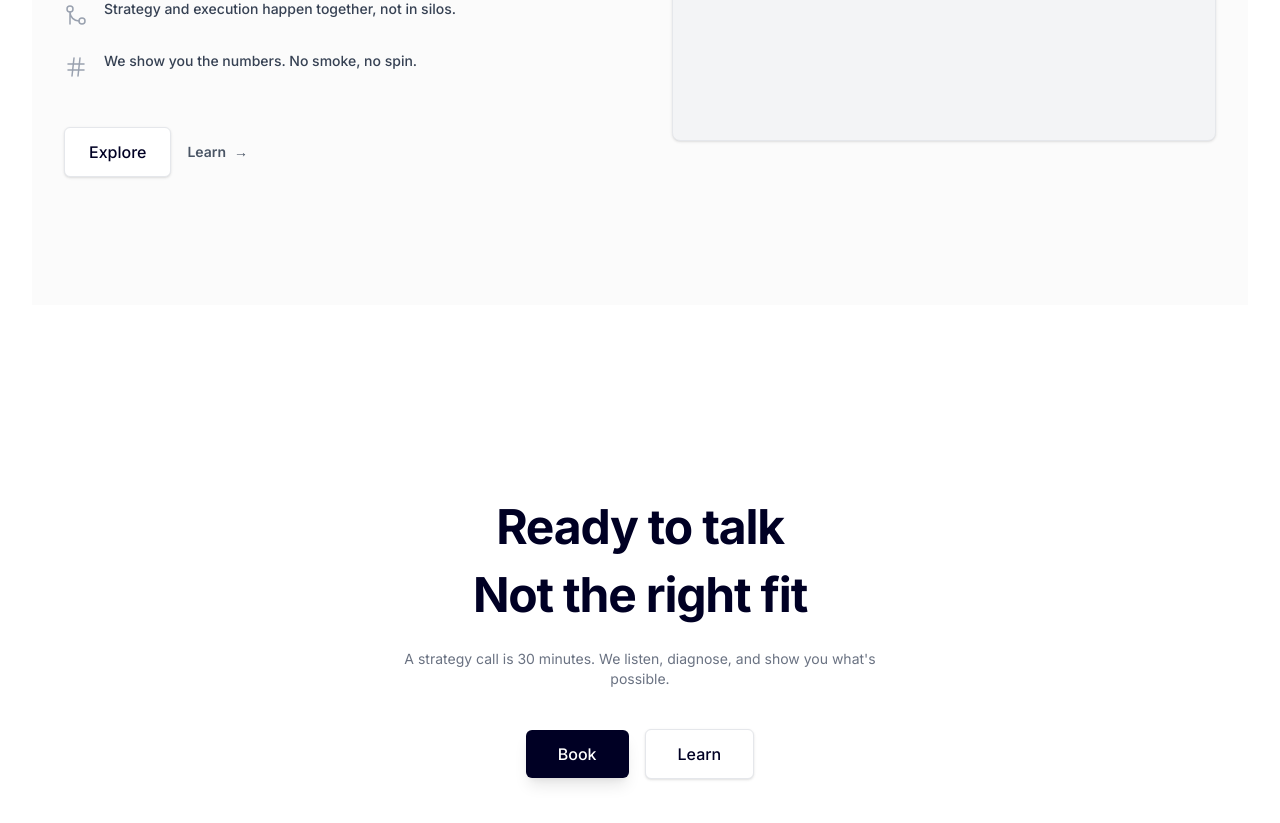
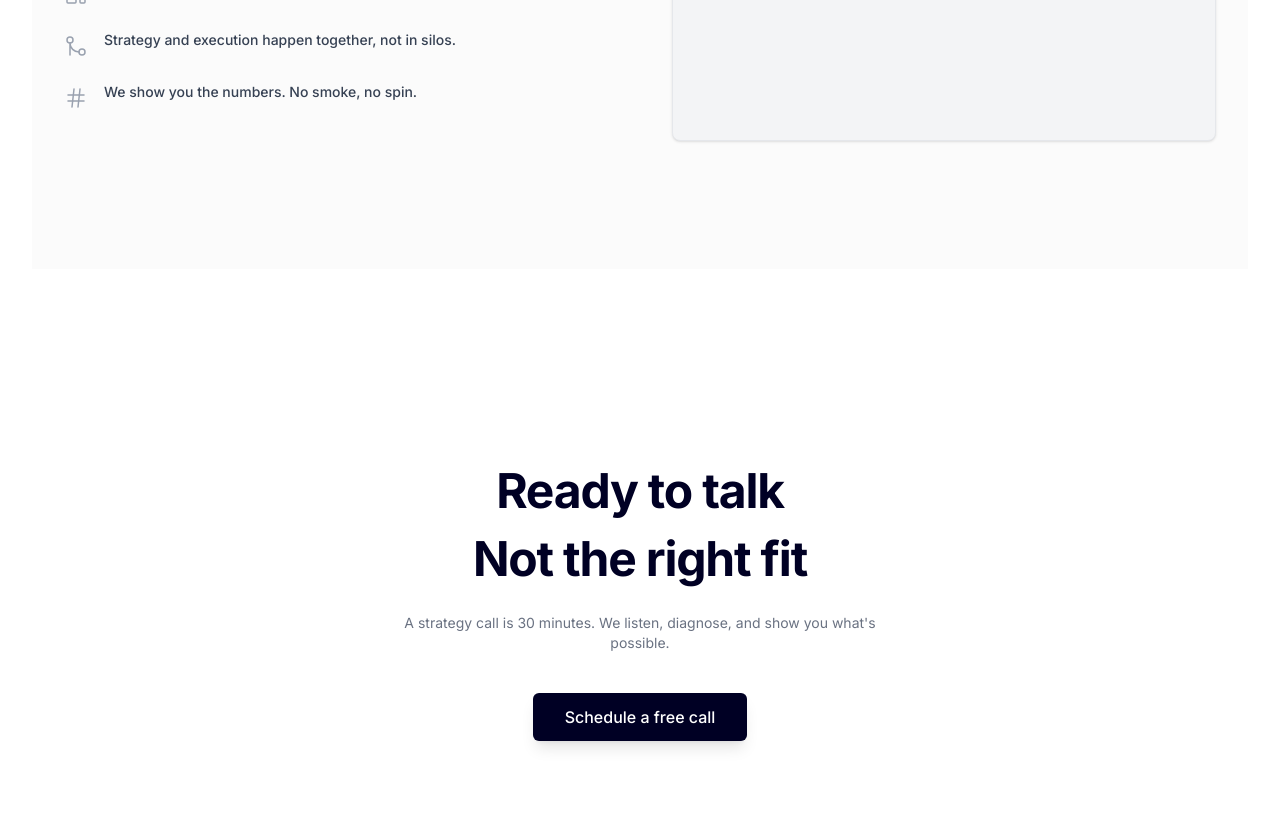
Before and after one commit to inyutek/New_Inyutek, a Next.js app: page / in a window 1280 px wide. Shown: the part 7940-8763 px from the top of the page. Built offline with nearby package versions, Linux system fonts and the light colour scheme.

Commit message:
cta and why page done

```diff
--- a/components/sections/CTASection.tsx
+++ b/components/sections/CTASection.tsx
@@ -2,8 +2,34 @@
 
 import { motion } from "framer-motion"
 import { ease } from "@/components/motion-presets"
+import { useState, useRef, useEffect } from "react"
+
+const PHONE_NUMBER = "9112235551"
+const WHATSAPP_NUMBER = "919112235551"
+
+const WHATSAPP_TEXT = encodeURIComponent(
+    "Hi Inyutek team, I want to schedule a meeting."
+)
+
+const WHATSAPP_LINK = `https://wa.me/${WHATSAPP_NUMBER}?text=${WHATSAPP_TEXT}`
+const CALL_LINK = `tel:${PHONE_NUMBER}`
 
 export function CTASection() {
+    const [open, setOpen] = useState(false)
+    const ref = useRef<HTMLDivElement | null>(null)
+
+    useEffect(() => {
+        function handleClickOutside(e: MouseEvent) {
+            if (ref.current && !ref.current.contains(e.target as Node)) {
+                setOpen(false)
+            }
+        }
+        document.addEventListener("mousedown", handleClickOutside)
+        return () => {
+            document.removeEventListener("mousedown", handleClickOutside)
+        }
+    }, [])
+
     return (
         <section className="py-32 md:py-48 bg-white overflow-hidden">
             <div className="max-w-4xl mx-auto px-6 lg:px-8 text-center">
@@ -55,14 +81,58 @@ export function CTASection() {
                     whileInView={{ opacity: 1, y: 0 }}
                     viewport={{ once: true }}
                     transition={{ duration: 0.6, ease, delay: 0.55 }}
-                    className="mt-10 flex items-center justify-center gap-4"
+                    className="mt-10 flex items-center justify-center gap-4 relative"
+                    style={{ zIndex: 40 }}
                 >
-                    <button className="px-8 py-3 bg-[#000024] text-white rounded-md font-medium shadow-lg hover:bg-[#000024]/90 transition-all hover:-translate-y-1">
-                        Book
-                    </button>
-                    <button className="px-8 py-3 bg-white border border-gray-200 text-[#000024] rounded-md font-medium shadow-sm hover:bg-gray-50 transition-all hover:-translate-y-1">
-                        Learn
-                    </button>
+                    <div className="relative" ref={ref}>
+                        <button
+                            onClick={() => setOpen((v) => !v)}
+                            className="px-8 py-3 bg-[#000024] text-white rounded-md font-medium shadow-lg hover:bg-[#000024]/90 transition-all hover:-translate-y-1"
+                        >
+                            Schedule a free call
+                        </button>
+
+                        {open && (
+                            <div className="absolute left-1/2 -translate-x-1/2 top-full mt-2 w-56 rounded-xl border border-black/10 bg-white shadow-lg overflow-hidden z-50 text-left">
+                                <a
+                                    href={WHATSAPP_LINK}
+                                    target="_blank"
+                                    rel="noreferrer"
+                                    onClick={() => setOpen(false)}
+                                    className="block px-4 py-3 text-sm text-black/80 hover:bg-black/5"
+                                >
+                                    WhatsApp
+                                    <div className="text-xs text-black/50 mt-0.5">
+                                        Message us directly
+                                    </div>
+                                </a>
+
+                                <a
+                                    href={CALL_LINK}
+                                    onClick={() => setOpen(false)}
+                                    className="block px-4 py-3 text-sm text-black/80 hover:bg-black/5"
+                                >
+                                    Call
+                                    <div className="text-xs text-black/50 mt-0.5">
+                                        {PHONE_NUMBER}
+                                    </div>
+                                </a>
+
+                                <a
+                                    href="https://calendar.app.google/8HF9LdQVVndKzWC7A"
+                                    target="_blank"
+                                    rel="noreferrer"
+                                    onClick={() => setOpen(false)}
+                                    className="block px-4 py-3 text-sm text-black/80 hover:bg-black/5 border-t border-black/5"
+                                >
+                                    Schedule a meeting
+                                    <div className="text-xs text-black/50 mt-0.5">
+                                        Book a time on our calendar
+                                    </div>
+                                </a>
+                            </div>
+                        )}
+                    </div>
                 </motion.div>
 
             </div>
--- a/components/sections/WhySection.tsx
+++ b/components/sections/WhySection.tsx
@@ -57,16 +57,7 @@ export function WhySection() {
                             ))}
                         </div>
 
-                        <Reveal delay={0.6}>
-                            <div className="flex items-center gap-4 mt-4">
-                                <button className="px-6 py-3 bg-white border border-gray-200 rounded-md font-medium text-[#000024] shadow-sm hover:bg-gray-50 transition-colors">
-                                    Explore
-                                </button>
-                                <a href="#" className="text-sm font-semibold flex items-center gap-2 group text-gray-600 hover:text-[#000024] transition-colors">
-                                    Learn <span className="group-hover:translate-x-1 transition-transform">→</span>
-                                </a>
-                            </div>
-                        </Reveal>
+
                     </div>
 
                     {/* RIGHT: Image Placeholder */}
```
